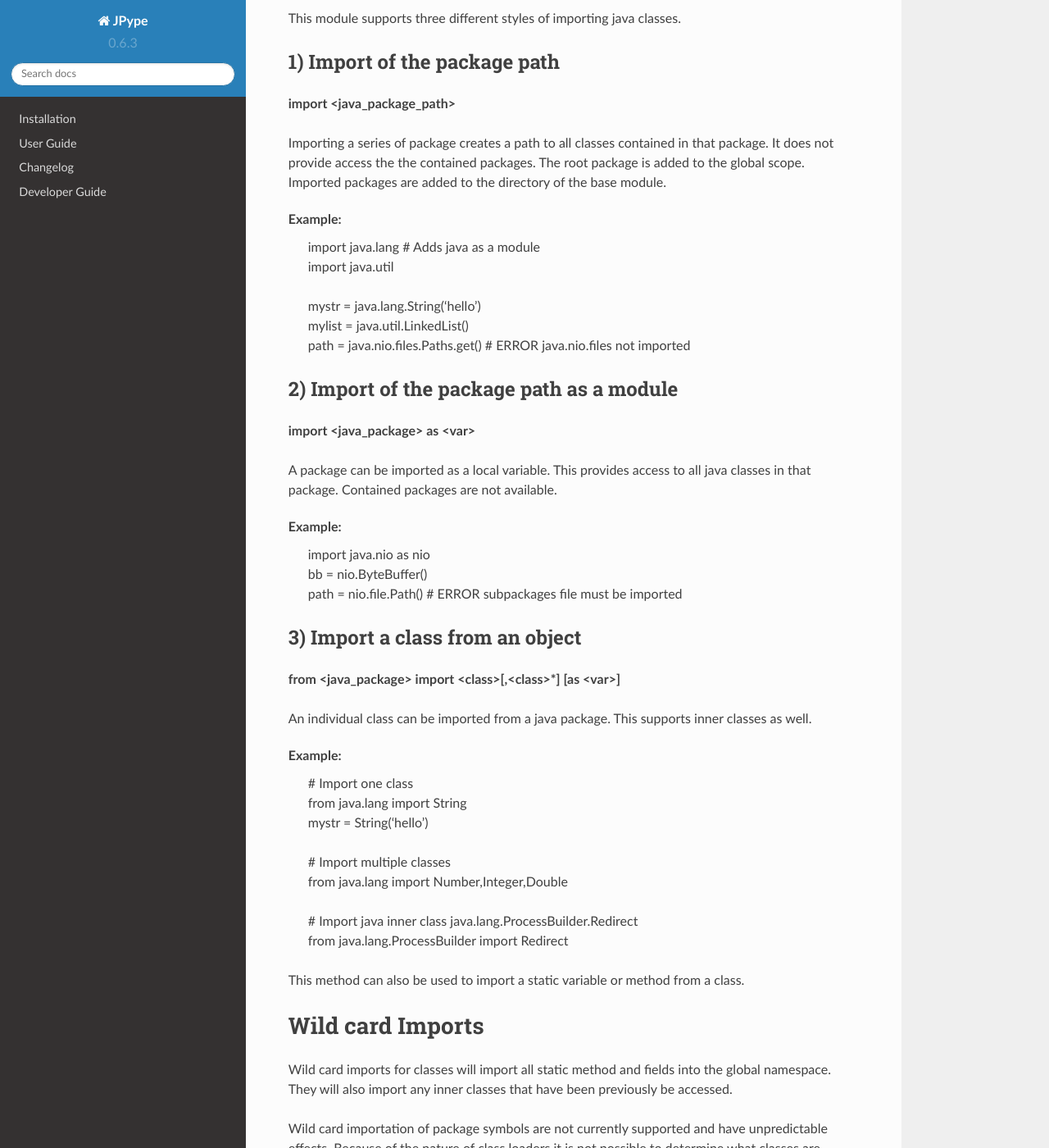
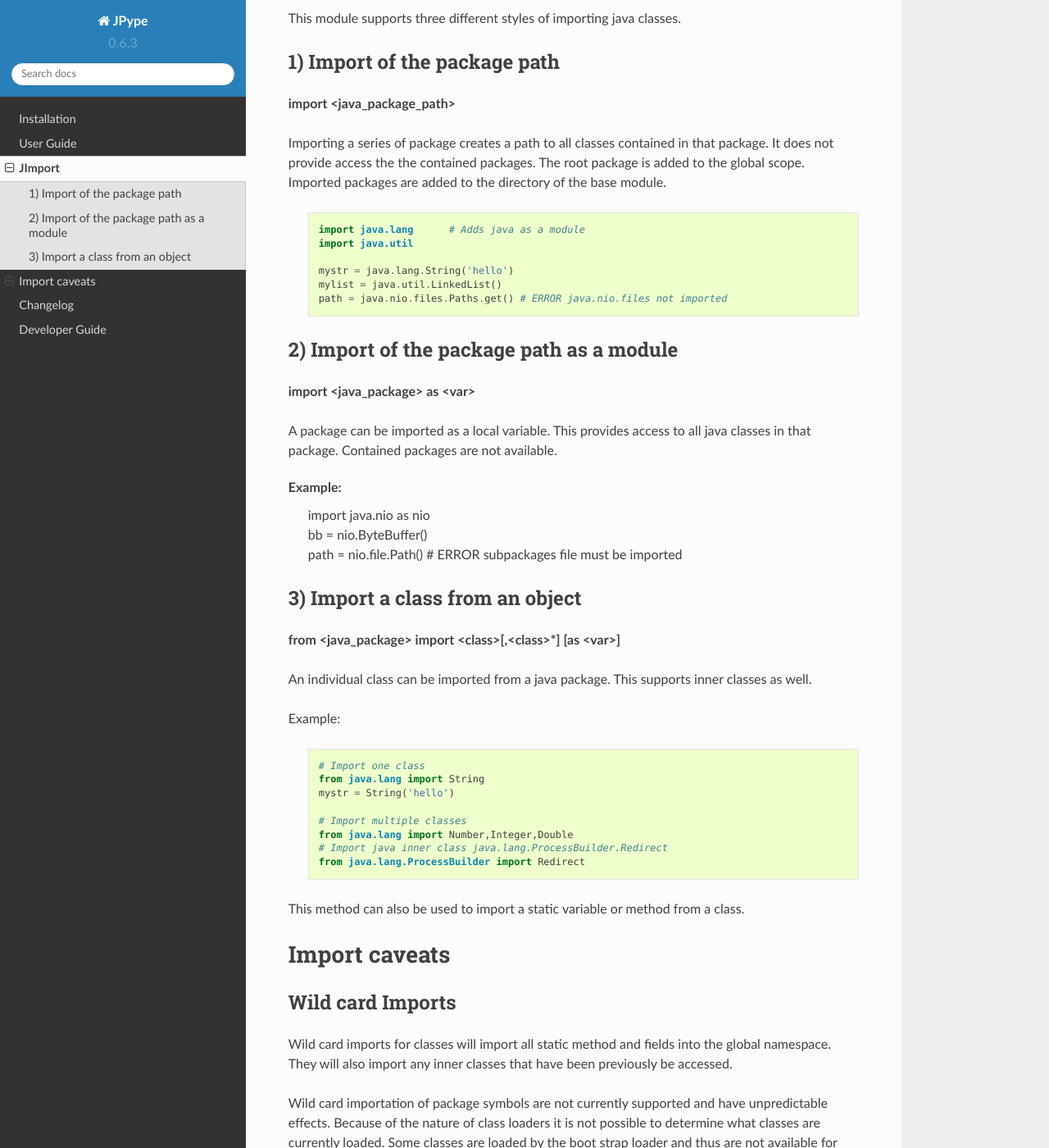
Before and after one commit to jpype-project/jpype, a Sphinx documentation site: the page built from doc/imports.rst, in a window 1280 px wide and 1400 px high, scrolled down 293 px. Shown: the whole window at 82% size. Built offline with Sphinx 7.4.7 and the Read the Docs theme 2.0.0, drawn with Linux system fonts in a browser that asks for light colours; the version number is read from the project's files by our own code; some of the changed text lies outside the part shown.

Commit message:
added jimports to index

```diff
--- a/doc/imports.rst
+++ b/doc/imports.rst
@@ -1,5 +1,5 @@
 JImport
-=============
+=======
 Module for dynamically loading Java Classes using the import system.
 
 This is a replacement for the jpype.JPackage("com").fuzzy.Main type syntax.
@@ -10,7 +10,8 @@ importing a java class.
 This module supports three different styles of importing java classes.
 
 1) Import of the package path
---------------------------------
+-----------------------------
+
 **import <java_package_path>**
 
 Importing a series of package creates a path to all classes contained
@@ -18,16 +19,18 @@ in that package.  It does not provide access the the contained packages.
 The root package is added to the global scope.  Imported packages are
 added to the directory of the base module.
 
-Example:
-  | import java.lang      # Adds java as a module
-  | import java.util
-  |
-  | mystr = java.lang.String('hello')
-  | mylist = java.util.LinkedList()
-  | path = java.nio.files.Paths.get() # ERROR java.nio.files not imported
+ .. code-block:: python
+
+  import java.lang      # Adds java as a module
+  import java.util
+
+  mystr = java.lang.String('hello')
+  mylist = java.util.LinkedList()
+  path = java.nio.files.Paths.get() # ERROR java.nio.files not imported
 
 2) Import of the package path as a module
---------------------------------
+-----------------------------------------
+
 **import <java_package> as <var>**
 
 A package can be imported as a local variable.  This provides access to
@@ -40,27 +43,34 @@ Example:
 
 3) Import a class from an object
 --------------------------------
+
 **from <java_package> import <class>[,<class>\*] [as <var>]**
 
 An individual class can be imported from a java package.  This supports
 inner classes as well.
 
 Example:
-  | # Import one class
-  | from java.lang import String
-  | mystr = String('hello')
-  |
-  | # Import multiple classes
-  | from java.lang import Number,Integer,Double
-  |
-  | # Import java inner class java.lang.ProcessBuilder.Redirect
-  | from java.lang.ProcessBuilder import Redirect
+
+ .. code-block:: python
+
+  # Import one class
+  from java.lang import String
+  mystr = String('hello')
+
+  # Import multiple classes
+  from java.lang import Number,Integer,Double
+  # Import java inner class java.lang.ProcessBuilder.Redirect
+  from java.lang.ProcessBuilder import Redirect
 
 This method can also be used to import a static variable or method
 from a class.
 
+Import caveats
+===============
+
 Wild card Imports
-=========================
+-----------------
+
 Wild card imports for classes will import all static method and
 fields into the global namespace.  They will also import any
 inner classes that have been previously be accessed.
@@ -82,28 +92,35 @@ But this is sufficiently unreliable that we recommend not using wildcards
 for any purpose.
 
 Keyword naming
-==================
+--------------
+
 Occasionally a java class may contain a python keyword.
 Python keywords as automatically remapped using training underscore.
 
-Example:
+Example::
+
   from org.raise_ import Object  => imports "org.raise.Object"
 
 Controlling Java package imports
-==========================
+--------------------------------
+
 By default domains imports four top level domains (TLD) into the python
 import system (com, gov, java, org).  Additional domains can be added
 by calling registerDomain.  Domains can be an alias for a java package
 path.
 
 Example:
-  | domains.registerDomain('jname')
-  | from jname.framework import FrameObject
-  | domains.registerDomain('jlang', alias='java.lang')
-  | from jlang import String
 
-Limitations:
-======================
+ .. code-block:: python
+
+  domains.registerDomain('jname')
+  from jname.framework import FrameObject
+  domains.registerDomain('jlang', alias='java.lang')
+  from jlang import String
+
+
+Limitations
+-----------
 * Wildcard imports are unreliable and should be avoided.  Limitations
   in the Java specification are such that there is no way to get
   class information at runtime.  Python does not have a good hook
@@ -114,7 +131,8 @@ Limitations:
   functions objects can be called without an object.
 
 Bugs:
-==========
+-----
+
 * Something in spyder IPython does not play well with the importlib
   hooks.  Inspect element causes a segmentation fault.  Unable
   to determine the source.
--- a/doc/index.rst
+++ b/doc/index.rst
@@ -16,6 +16,7 @@ Parts of the documentation
 
    install
    userguide
+   imports
    CHANGELOG
    develguide
 
```
